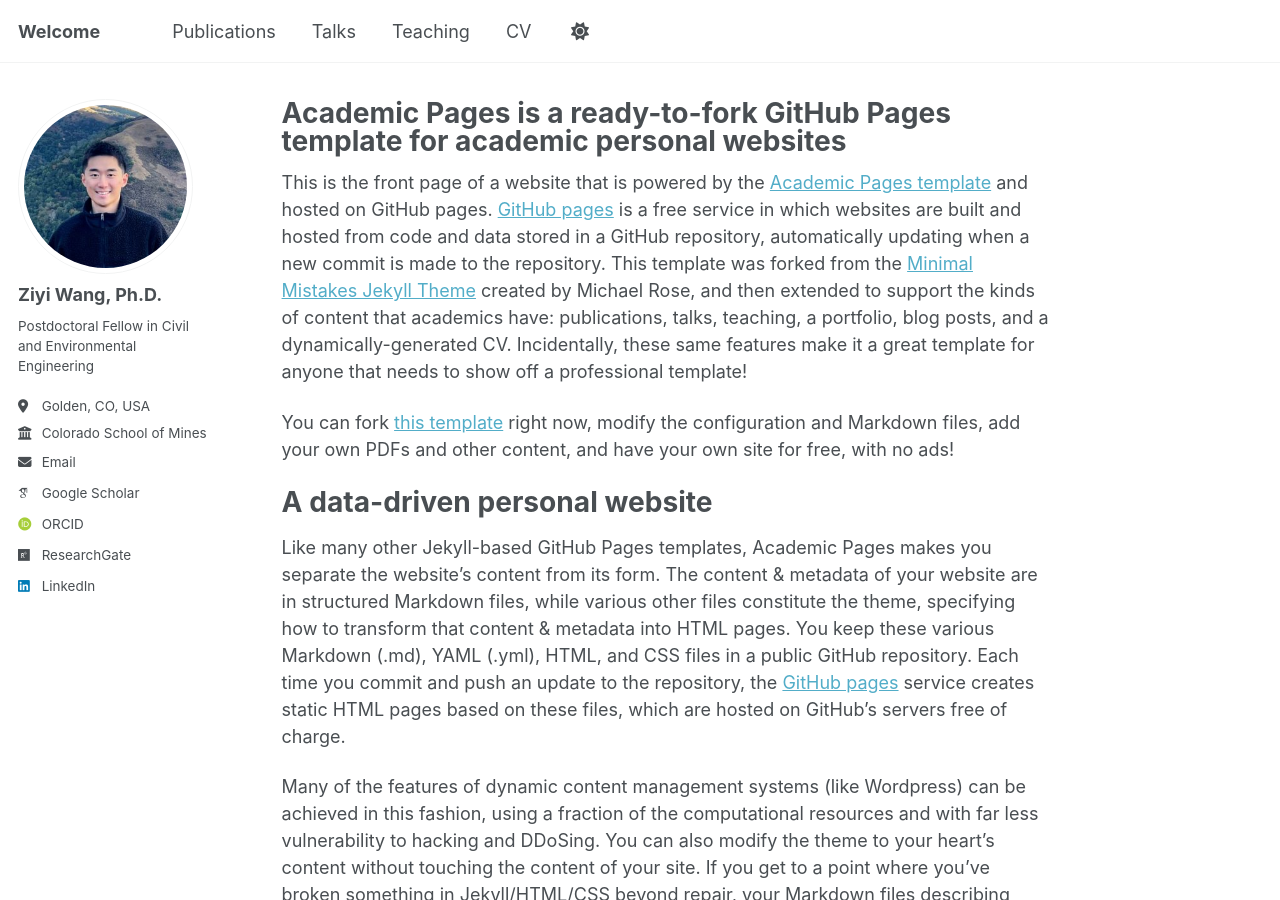
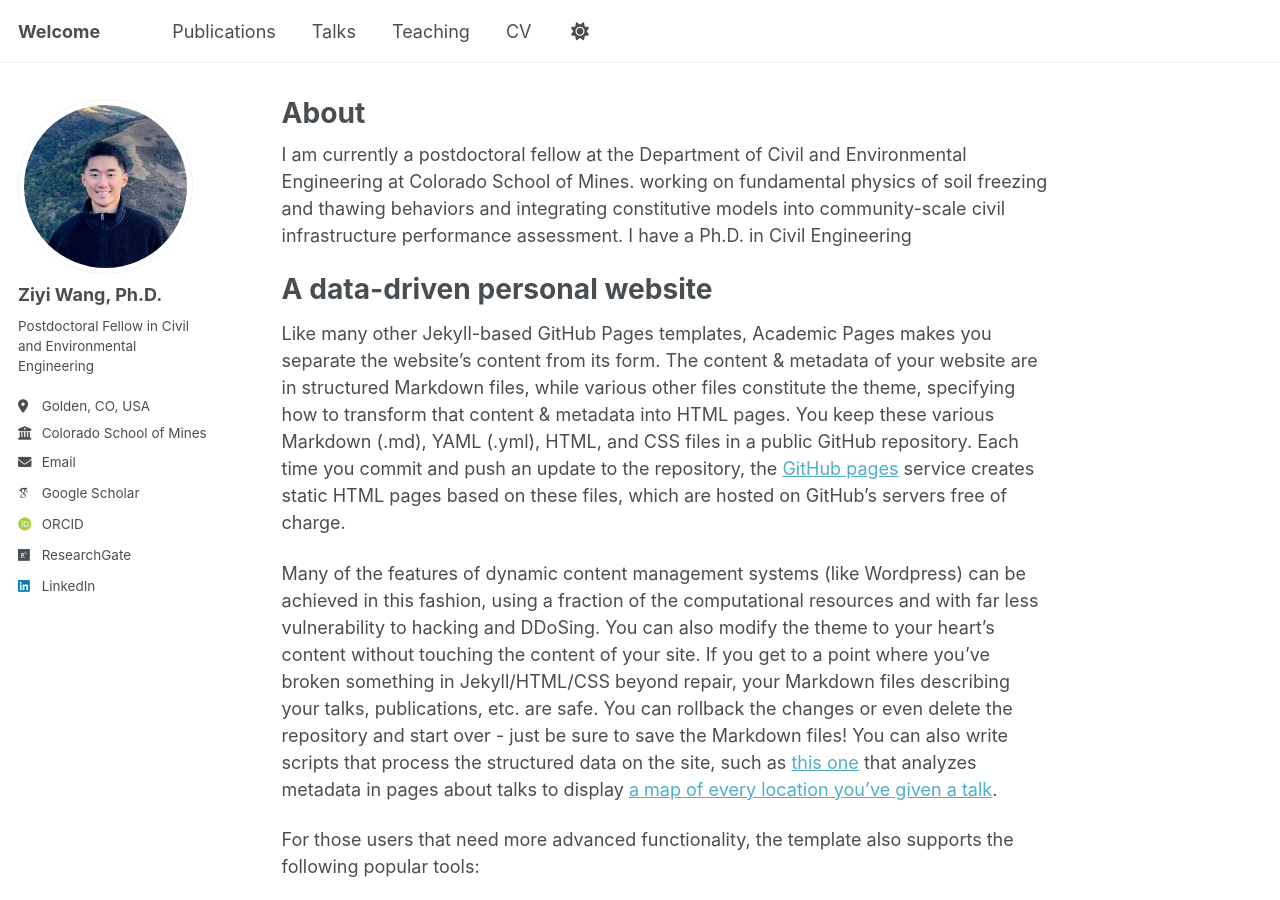
Before and after one commit to ziyiwang-ce/ziyiwang-ce.github.io, a Jekyll site: the page built from _pages/about.md, in a window 1280 px wide and 900 px high. Built offline with Jekyll 4.4.1, drawn with Linux system fonts in a browser that asks for light colours; some web fonts are replaced; a script that is not in the unit is left out.

Commit message:
Update about.md

```diff
--- a/_pages/about.md
+++ b/_pages/about.md
@@ -1,15 +1,13 @@
 ---
 permalink: /
-title: "Academic Pages is a ready-to-fork GitHub Pages template for academic personal websites"
+title: "About"
 author_profile: true
 redirect_from:
   - /about/
   - /about.html
 ---
 
-This is the front page of a website that is powered by the [Academic Pages template](https://github.com/academicpages/academicpages.github.io) and hosted on GitHub pages. [GitHub pages](https://pages.github.com) is a free service in which websites are built and hosted from code and data stored in a GitHub repository, automatically updating when a new commit is made to the repository. This template was forked from the [Minimal Mistakes Jekyll Theme](https://mmistakes.github.io/minimal-mistakes/) created by Michael Rose, and then extended to support the kinds of content that academics have: publications, talks, teaching, a portfolio, blog posts, and a dynamically-generated CV. Incidentally, these same features make it a great template for anyone that needs to show off a professional template!
-
- You can fork [this template](https://github.com/academicpages/academicpages.github.io) right now, modify the configuration and Markdown files, add your own PDFs and other content, and have your own site for free, with no ads!
+I am currently a postdoctoral fellow at the Department of Civil and Environmental Engineering at Colorado School of Mines. working on fundamental physics of soil freezing and thawing behaviors and integrating constitutive models into community-scale civil infrastructure performance assessment. I have a Ph.D. in Civil Engineering
 
 A data-driven personal website
 ======
```
